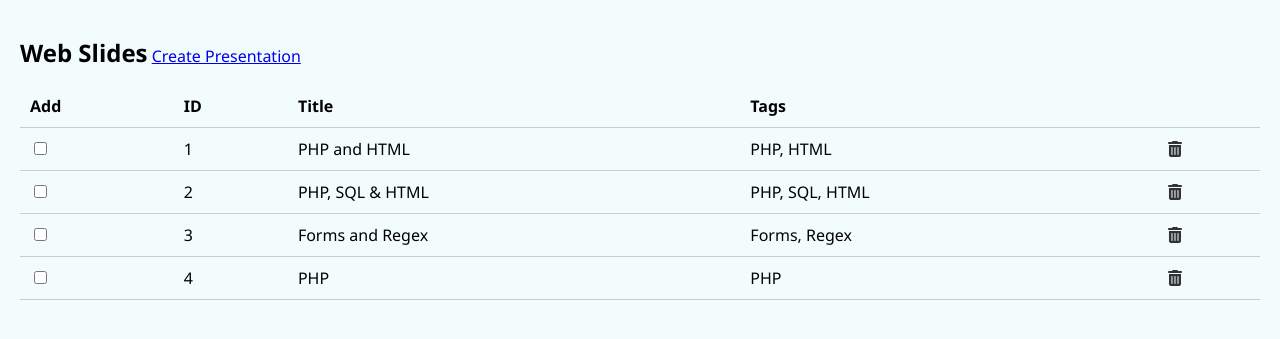
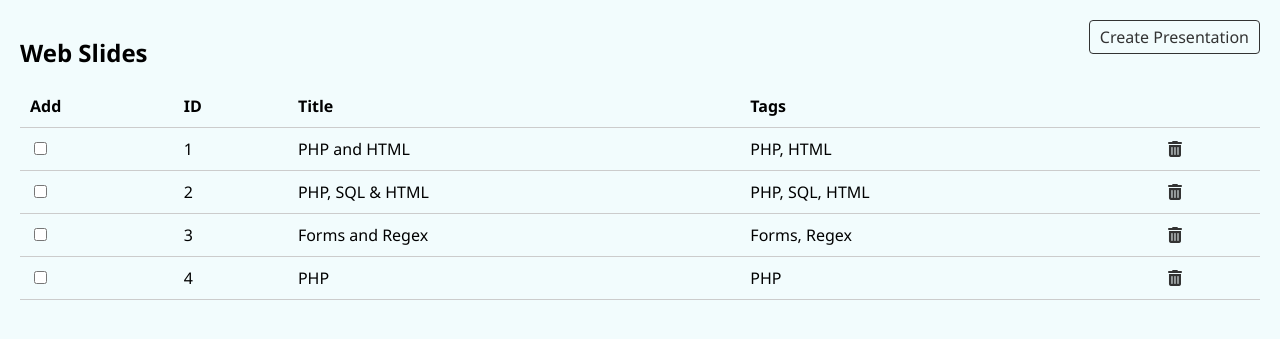
Before and after one commit to ssevdeva/web-project, a PHP site: page /index.php in a window 1280 px wide. Shown: the top 339 px of the page. Run offline with PHP 8.4, Linux system fonts and the light colour scheme; data comes from the database, SQL or seed files in the repository.

Commit message:
Style changes

```diff
--- a/php/index.php
+++ b/php/index.php
@@ -3,16 +3,12 @@
 <head>
     <title>Web Slides</title>
     <link rel="stylesheet" href="https://cdnjs.cloudflare.com/ajax/libs/font-awesome/6.0.0-beta2/css/all.min.css" integrity="sha512-..." crossorigin="anonymous" />
-    <link rel="preconnect" href="https://fonts.googleapis.com">
-    <link rel="preconnect" href="https://fonts.gstatic.com" crossorigin>
-    <link href="https://fonts.googleapis.com/css2?family=Alegreya+Sans&display=swap" rel="stylesheet">
     <link rel="stylesheet" type="text/css" href="../css/index.css">
-    <link rel="stylesheet" type="text/css" href="../css/styles.css">
 </head>
 <body>
     <div class="container">
         <h1>Web Slides</h1>
-        <a href="create-presentation.php" class="create-presentation">Create Presentation</a>
+        <a class ="navButton" href="create-presentation.php">Create Presentation</a>
 
         <?php
         // Database configuration
```
